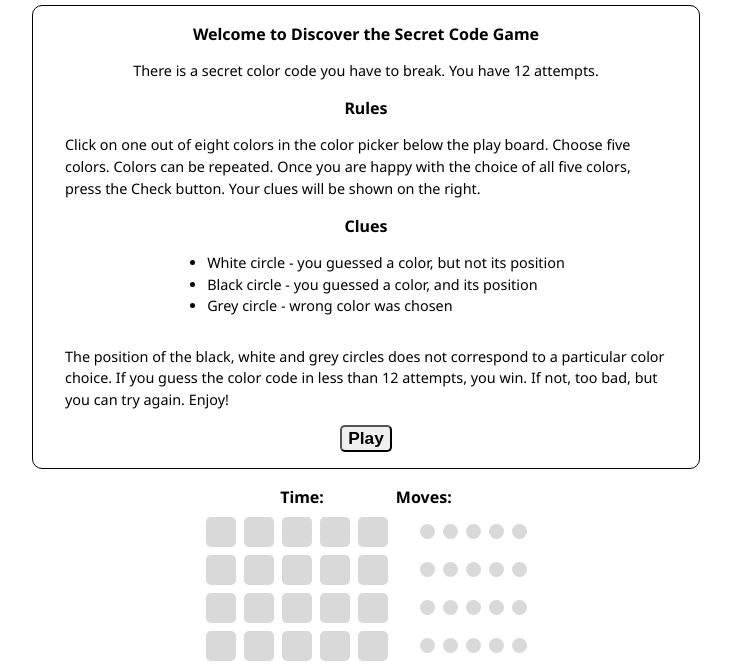
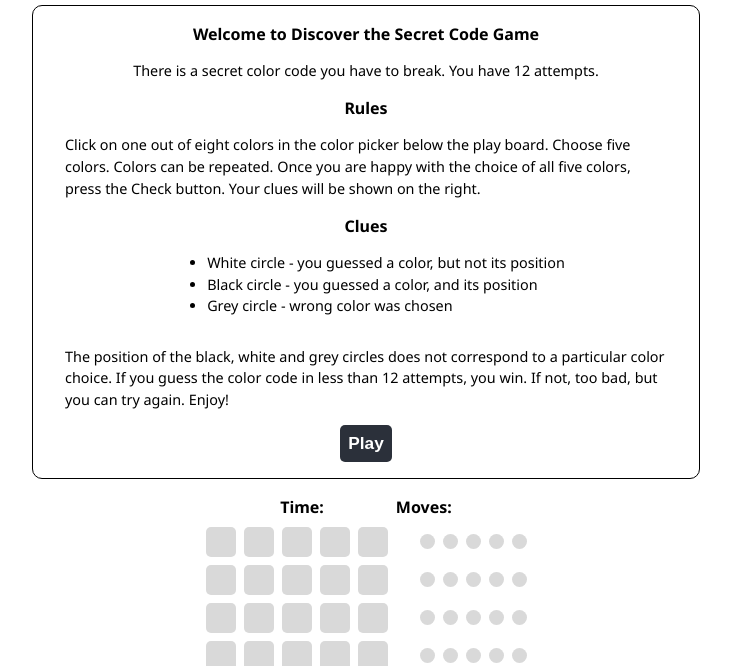
Before and after one commit to lucia2007/discover-the-code, a website: page index.html in a window 1280 px wide. Shown: the part 99-765 px from the top of the page, without its empty margins (274-1005 px from the left). Drawn offline with Linux system fonts and the light colour scheme.

Commit message:
style: Improve button style

```diff
--- a/assets/css/style.css
+++ b/assets/css/style.css
@@ -254,9 +254,21 @@ button {
     border-radius: 5px;
     font-weight: 700;
     cursor: pointer;
-    /* border: none;
-    outline: none; */
+    border: none;
+    outline: none;
+    padding: 0.5rem;
+    background-color: #2B303A;
+    color: white;
+    border: none;
+    border-radius: 5px;
+    font-size: 110%;
 }
+
+button:hover {
+    cursor: pointer;
+}
+
+
 
 /* media query for tablets */
 @media screen and (min-width: 440px) {
```
